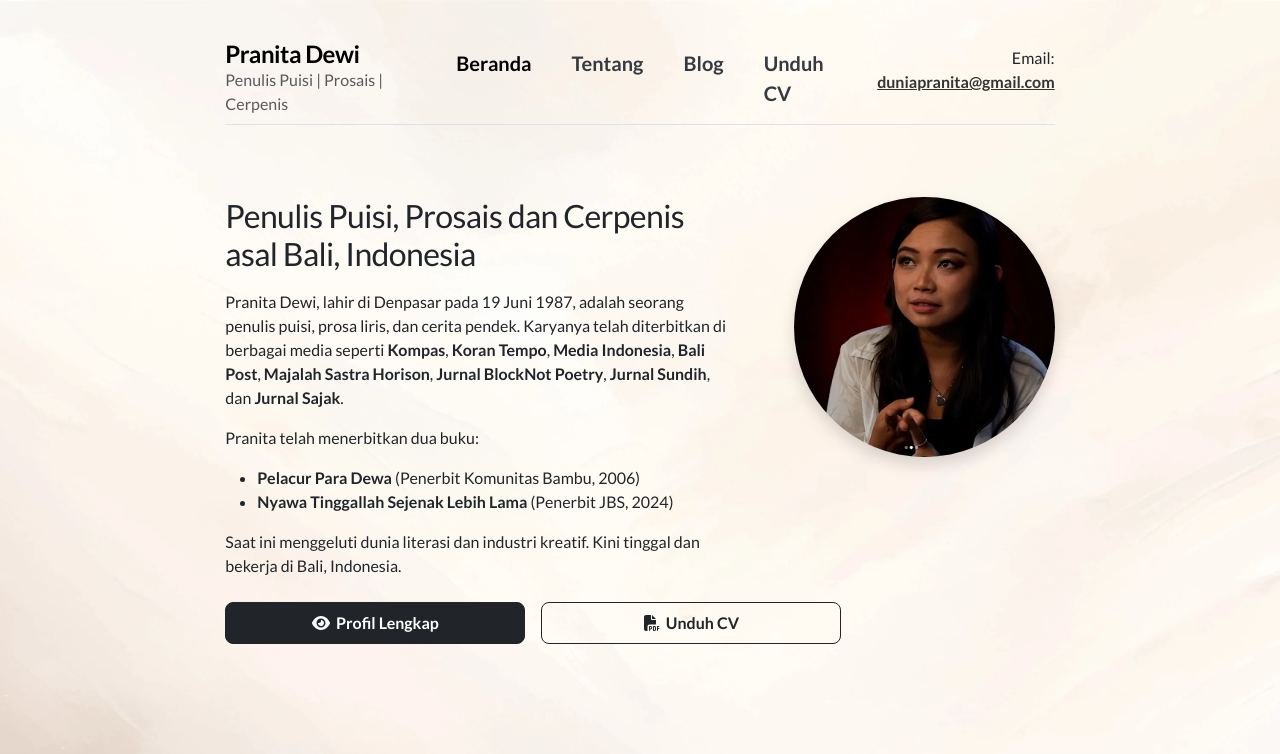
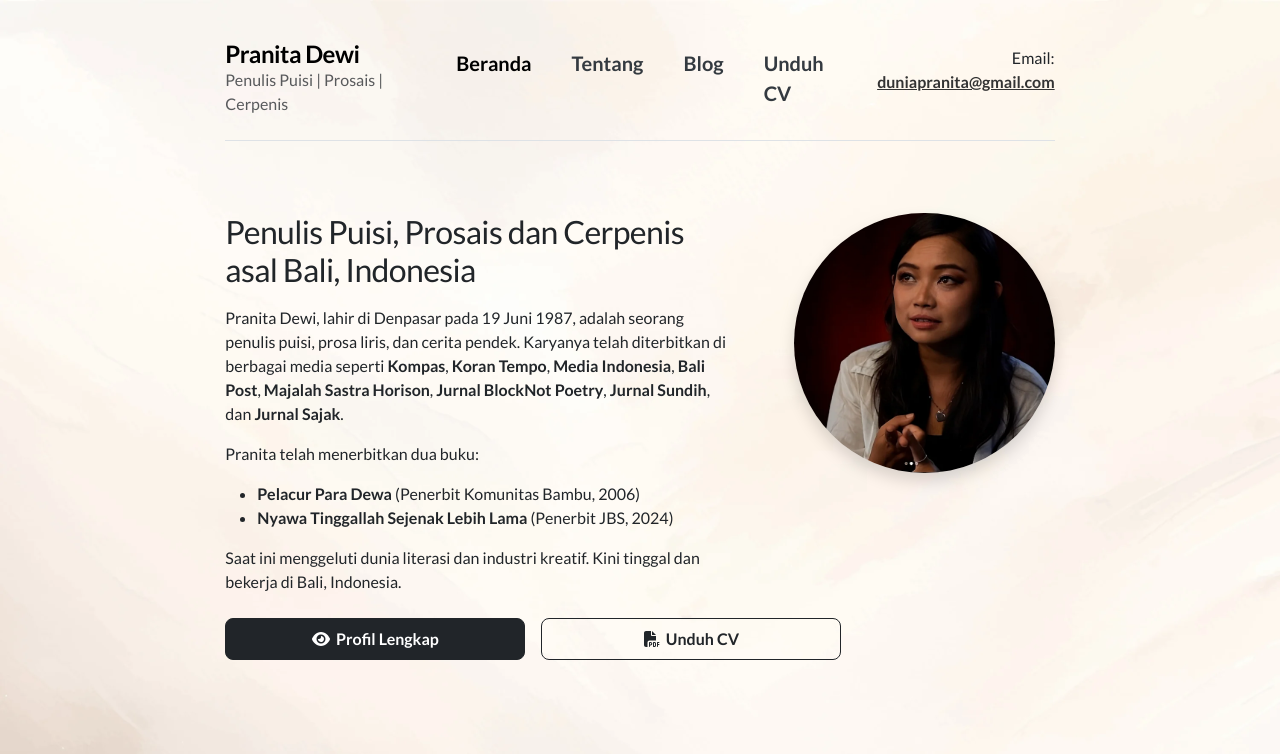
Before and after one commit to themeprys/pranitadewi, a Next.js app: page / in a window 1280 px wide. Shown: the top 754 px of the page. Built offline with nearby package versions, Linux system fonts and the light colour scheme.

Commit message:
add padding

```diff
--- a/src/app/components/Breadcrumb.js
+++ b/src/app/components/Breadcrumb.js
@@ -20,7 +20,7 @@ function Breadcrumb() {
   };
 
   return (
-    <nav aria-label="breadcrumb" className="mb-0 pt-3">
+    <nav aria-label="breadcrumb" className="mb-0 pt-3 mt-2">
       <ol className="breadcrumb">
         <li className="breadcrumb-item">
           <Link href="/" className="text-decoration-none">Beranda</Link>
--- a/src/app/components/Header.js
+++ b/src/app/components/Header.js
@@ -10,7 +10,7 @@ function Header() {
 
   return (
     <header className="border-bottom">
-      <div className="row align-items-center">
+      <div className="row align-items-center pb-3">
         <div className="col-md-3">
           <Link
             href="/"
```
